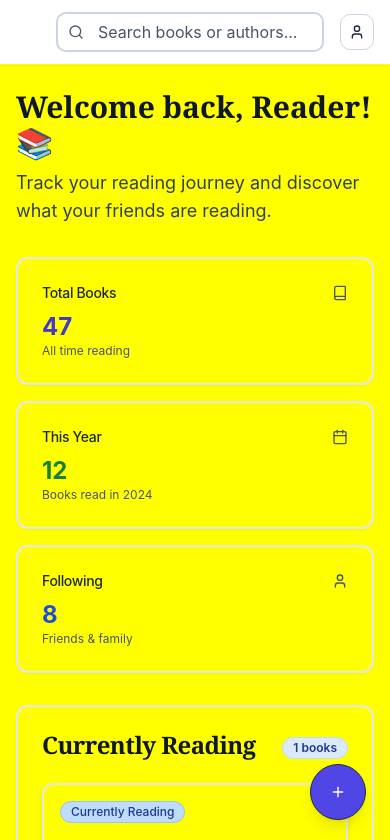
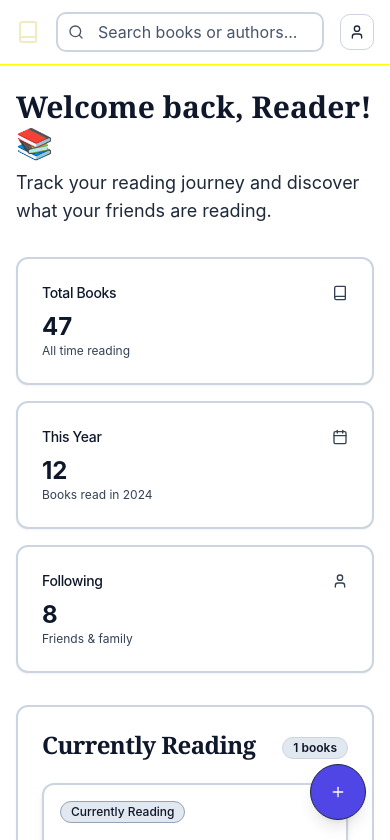
Before and after one commit to matholamew/booklogbook-social-reads, a React (Vite) app: page / in a window 390 px wide. Shown: the top 840 px of the page. Built offline with nearby package versions, Linux system fonts and the light colour scheme.

Commit message:
Refactor: Improve color scheme for mobile/tablet
Adjust the color scheme to be minimal and clean with a white base for mobile and tablet views.

```diff
--- a/src/components/BookCard.tsx
+++ b/src/components/BookCard.tsx
@@ -21,9 +21,9 @@ interface BookCardProps {
 export const BookCard = ({ book, onClick }: BookCardProps) => {
   const getStatusColor = (status: string) => {
     switch (status) {
-      case 'reading': return 'bg-blue-200 text-blue-900 hover:bg-blue-300 border border-blue-300';
-      case 'finished': return 'bg-green-200 text-green-900 hover:bg-green-300 border border-green-300';
-      case 'planned': return 'bg-slate-200 text-slate-900 hover:bg-slate-300 border border-slate-300';
+      case 'reading': return 'bg-slate-200 text-slate-900 hover:bg-slate-300 border border-slate-400';
+      case 'finished': return 'bg-slate-800 text-white hover:bg-slate-900 border border-slate-800';
+      case 'planned': return 'bg-white text-slate-900 hover:bg-slate-100 border border-slate-400';
       default: return 'bg-slate-200 text-slate-900 border border-slate-300';
     }
   };
@@ -39,12 +39,12 @@ export const BookCard = ({ book, onClick }: BookCardProps) => {
 
   return (
     <Card
-      className="book-card-shadow transition-all duration-200 hover:scale-[1.02] cursor-pointer border-2 border-gray-200"
+      className="book-card-shadow transition-all duration-200 hover:scale-[1.02] cursor-pointer border-2 border-slate-300 bg-white"
       onClick={onClick}
     >
       <CardContent className="p-4">
         <div className="flex justify-between items-start mb-3">
-          <Badge className={`${getStatusColor(book.status)} transition-colors font-medium`}>
+          <Badge className={`${getStatusColor(book.status)} transition-colors font-medium text-xs`}>
             {getStatusText(book.status)}
           </Badge>
         </div>
@@ -53,7 +53,7 @@ export const BookCard = ({ book, onClick }: BookCardProps) => {
           {book.title}
         </h3>
 
-        <div className="flex items-center text-slate-700 mb-3">
+        <div className="flex items-center text-slate-800 mb-3">
           <UserIcon className="h-4 w-4 mr-1" />
           <span className="text-sm font-medium">{book.author}</span>
         </div>
--- a/src/components/StatsOverview.tsx
+++ b/src/components/StatsOverview.tsx
@@ -15,36 +15,36 @@ export const StatsOverview = ({
 }: StatsOverviewProps) => {
   return (
     <div className="grid grid-cols-1 md:grid-cols-3 gap-4">
-      <Card className="border-2 border-slate-200">
+      <Card className="border-2 border-slate-300 bg-white">
         <CardHeader className="flex flex-row items-center justify-between space-y-0 pb-2">
-          <CardTitle className="text-sm font-medium text-slate-800">Total Books</CardTitle>
-          <Book className="h-4 w-4 text-slate-600" />
+          <CardTitle className="text-sm font-medium text-slate-900">Total Books</CardTitle>
+          <Book className="h-4 w-4 text-slate-700" />
         </CardHeader>
         <CardContent>
-          <div className="text-2xl font-bold text-indigo-700">{totalBooks}</div>
-          <p className="text-xs text-slate-600">All time reading</p>
+          <div className="text-2xl font-bold text-slate-900">{totalBooks}</div>
+          <p className="text-xs text-slate-700">All time reading</p>
         </CardContent>
       </Card>
 
-      <Card className="border-2 border-slate-200">
+      <Card className="border-2 border-slate-300 bg-white">
         <CardHeader className="flex flex-row items-center justify-between space-y-0 pb-2">
-          <CardTitle className="text-sm font-medium text-slate-800">This Year</CardTitle>
-          <Calendar className="h-4 w-4 text-slate-600" />
+          <CardTitle className="text-sm font-medium text-slate-900">This Year</CardTitle>
+          <Calendar className="h-4 w-4 text-slate-700" />
         </CardHeader>
         <CardContent>
-          <div className="text-2xl font-bold text-green-700">{booksThisYear}</div>
-          <p className="text-xs text-slate-600">Books read in 2024</p>
+          <div className="text-2xl font-bold text-slate-900">{booksThisYear}</div>
+          <p className="text-xs text-slate-700">Books read in 2024</p>
         </CardContent>
       </Card>
 
-      <Card className="border-2 border-slate-200">
+      <Card className="border-2 border-slate-300 bg-white">
         <CardHeader className="flex flex-row items-center justify-between space-y-0 pb-2">
-          <CardTitle className="text-sm font-medium text-slate-800">Following</CardTitle>
-          <User className="h-4 w-4 text-slate-600" />
+          <CardTitle className="text-sm font-medium text-slate-900">Following</CardTitle>
+          <User className="h-4 w-4 text-slate-700" />
         </CardHeader>
         <CardContent>
-          <div className="text-2xl font-bold text-blue-700">{following}</div>
-          <p className="text-xs text-slate-600">Friends & family</p>
+          <div className="text-2xl font-bold text-slate-900">{following}</div>
+          <p className="text-xs text-slate-700">Friends & family</p>
         </CardContent>
       </Card>
     </div>
--- a/src/index.css
+++ b/src/index.css
@@ -16,35 +16,35 @@
     --popover: 255 255 255;
     --popover-foreground: 15 23 42;
 
-    --primary: 67 56 202;
+    --primary: 51 65 85;
     --primary-foreground: 255 255 255;
 
-    --secondary: 241 245 249;
+    --secondary: 248 250 252;
     --secondary-foreground: 15 23 42;
 
-    --muted: 248 250 252;
-    --muted-foreground: 51 65 85;
+    --muted: 250 250 250;
+    --muted-foreground: 71 85 105;
 
-    --accent: 196 181 253;
+    --accent: 241 245 249;
     --accent-foreground: 15 23 42;
 
     --destructive: 239 68 68;
     --destructive-foreground: 255 255 255;
 
-    --border: 203 213 225;
-    --input: 203 213 225;
-    --ring: 67 56 202;
+    --border: 226 232 240;
+    --input: 226 232 240;
+    --ring: 51 65 85;
 
     --radius: 0.75rem;
 
     --sidebar-background: 255 255 255;
     --sidebar-foreground: 15 23 42;
-    --sidebar-primary: 67 56 202;
+    --sidebar-primary: 51 65 85;
     --sidebar-primary-foreground: 255 255 255;
-    --sidebar-accent: 241 245 249;
+    --sidebar-accent: 248 250 252;
     --sidebar-accent-foreground: 15 23 42;
-    --sidebar-border: 203 213 225;
-    --sidebar-ring: 67 56 202;
+    --sidebar-border: 226 232 240;
+    --sidebar-ring: 51 65 85;
   }
 
   .dark {
@@ -57,7 +57,7 @@
     --popover: 30 41 59;
     --popover-foreground: 248 250 252;
 
-    --primary: 129 140 248;
+    --primary: 148 163 184;
     --primary-foreground: 15 23 42;
 
     --secondary: 51 65 85;
@@ -66,7 +66,7 @@
     --muted: 51 65 85;
     --muted-foreground: 148 163 184;
 
-    --accent: 67 56 202;
+    --accent: 51 65 85;
     --accent-foreground: 226 232 240;
 
     --destructive: 239 68 68;
@@ -74,16 +74,16 @@
 
     --border: 51 65 85;
     --input: 51 65 85;
-    --ring: 129 140 248;
+    --ring: 148 163 184;
 
     --sidebar-background: 30 41 59;
     --sidebar-foreground: 248 250 252;
-    --sidebar-primary: 129 140 248;
+    --sidebar-primary: 148 163 184;
     --sidebar-primary-foreground: 15 23 42;
     --sidebar-accent: 51 65 85;
     --sidebar-accent-foreground: 226 232 240;
     --sidebar-border: 51 65 85;
-    --sidebar-ring: 129 140 248;
+    --sidebar-ring: 148 163 184;
   }
 }
 
@@ -93,9 +93,10 @@
   }
 
   body {
-    @apply bg-background text-foreground font-sans;
+    @apply bg-white text-foreground font-sans;
     font-family: 'Inter', system-ui, -apple-system, sans-serif;
     color: rgb(15 23 42);
+    background-color: white;
   }
 
   .font-serif {
--- a/src/pages/Index.tsx
+++ b/src/pages/Index.tsx
@@ -41,7 +41,7 @@ const mockBooks = [
 
 const Index = () => {
   return (
-    <div className="min-h-screen bg-background">
+    <div className="min-h-screen bg-white">
       <Header />
 
       <main className="max-w-6xl mx-auto px-4 py-6">
@@ -50,7 +50,7 @@ const Index = () => {
           <h1 className="text-3xl font-bold font-serif text-slate-900 mb-2">
             Welcome back, Reader! 📚
           </h1>
-          <p className="text-slate-700 text-lg">
+          <p className="text-slate-800 text-lg">
             Track your reading journey and discover what your friends are reading.
           </p>
         </div>
@@ -65,10 +65,10 @@ const Index = () => {
           {/* Left Column - Current Reading & Recent Books */}
           <div className="lg:col-span-2 space-y-6">
             {/* Currently Reading */}
-            <Card className="border-2 border-slate-200">
+            <Card className="border-2 border-slate-300 bg-white">
               <CardHeader className="flex flex-row items-center justify-between">
                 <CardTitle className="font-serif text-slate-900">Currently Reading</CardTitle>
-                <Badge variant="secondary" className="bg-blue-100 text-blue-900 border border-blue-200">
+                <Badge variant="secondary" className="bg-slate-200 text-slate-900 border border-slate-300">
                   {mockBooks.filter(book => book.status === 'reading').length} books
                 </Badge>
               </CardHeader>
@@ -84,7 +84,7 @@ const Index = () => {
             </Card>
 
             {/* Recent Books */}
-            <Card className="border-2 border-slate-200">
+            <Card className="border-2 border-slate-300 bg-white">
               <CardHeader className="flex flex-row items-center justify-between">
                 <CardTitle className="font-serif text-slate-900">Your Library</CardTitle>
                 <Button variant="outline" size="sm">
@@ -106,18 +106,18 @@ const Index = () => {
             <ActivityFeed />
 
             {/* Quick Actions */}
-            <Card className="border-2 border-slate-200">
+            <Card className="border-2 border-slate-300 bg-white">
               <CardHeader>
                 <CardTitle className="text-lg font-serif text-slate-900">Quick Actions</CardTitle>
               </CardHeader>
               <CardContent className="space-y-3">
-                <Button variant="outline" className="w-full justify-start text-slate-800 border-2 border-slate-300 hover:border-slate-500">
+                <Button variant="outline" className="w-full justify-start text-slate-900 border-2 border-slate-400 hover:border-slate-600 bg-white hover:bg-slate-50">
                   <span>Browse Friends' Reading</span>
                 </Button>
-                <Button variant="outline" className="w-full justify-start text-slate-800 border-2 border-slate-300 hover:border-slate-500">
+                <Button variant="outline" className="w-full justify-start text-slate-900 border-2 border-slate-400 hover:border-slate-600 bg-white hover:bg-slate-50">
                   <span>Discover New Books</span>
                 </Button>
-                <Button variant="outline" className="w-full justify-start text-slate-800 border-2 border-slate-300 hover:border-slate-500">
+                <Button variant="outline" className="w-full justify-start text-slate-900 border-2 border-slate-400 hover:border-slate-600 bg-white hover:bg-slate-50">
                   <span>View Reading Stats</span>
                 </Button>
               </CardContent>
```
Also changed, not shown: src/components/ActivityFeed.tsx (+8 -8 lines).
